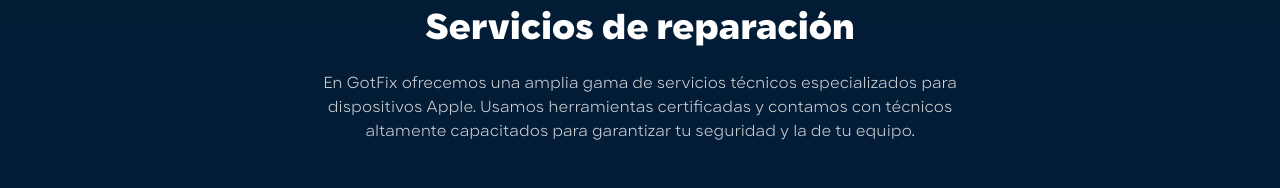
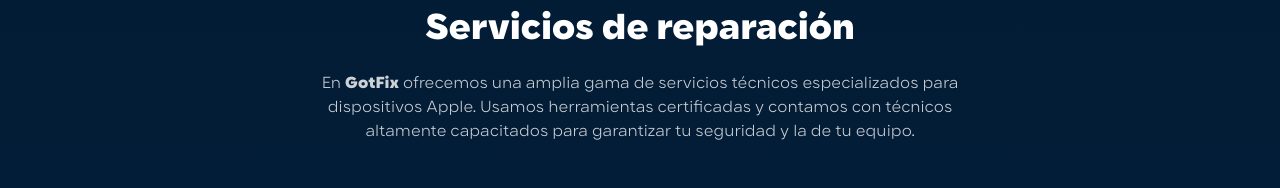
Before and after one commit to juanodsk/gotfix-landingpage, a React (Vite) app: page /servicios in a window 1280 px wide. Shown: the part 208-396 px from the top of the page. Built offline with nearby package versions, Linux system fonts and the light colour scheme.

Commit message:
commit prueba

```diff
--- a/src/pages/ServiciosPage.jsx
+++ b/src/pages/ServiciosPage.jsx
@@ -62,10 +62,10 @@ const ServiciosPage = () => {
           Servicios de reparación
         </h1>
         <p className="text-center text-white/80 mb-12 max-w-2xl mx-auto">
-          En GotFix ofrecemos una amplia gama de servicios técnicos
-          especializados para dispositivos Apple. Usamos herramientas
-          certificadas y contamos con técnicos altamente capacitados para
-          garantizar tu seguridad y la de tu equipo.
+          En <span className="font-bold">GotFix</span> ofrecemos una amplia gama
+          de servicios técnicos especializados para dispositivos Apple. Usamos
+          herramientas certificadas y contamos con técnicos altamente
+          capacitados para garantizar tu seguridad y la de tu equipo.
         </p>
 
         <div className="grid grid-cols-1 sm:grid-cols-2 lg:grid-cols-3 gap-8 max-w-6xl mx-auto">
```
